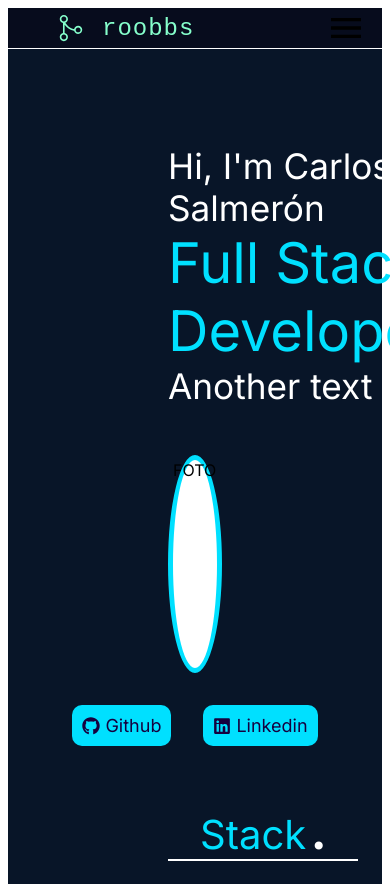
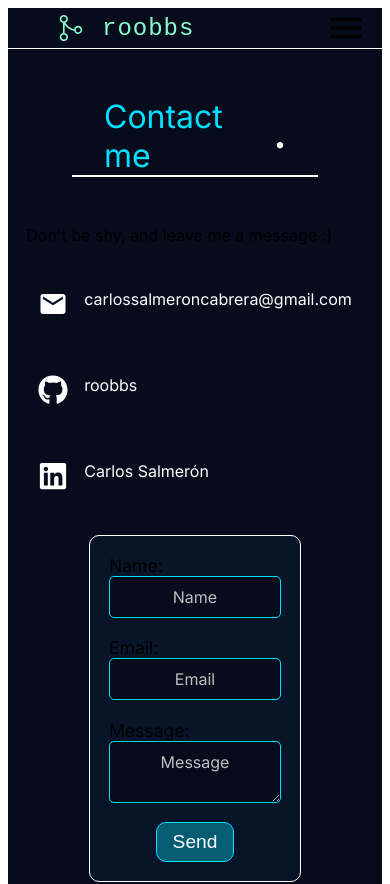
Before and after one commit to roobbs/info, a React (Vite) app: page / in a window 390 px wide. Shown: the top 884 px of the page. Built offline with nearby package versions, Linux system fonts and the light colour scheme; the HTML template or start-up script is replaced by a standard one.

Commit message:
Fixed contact section

```diff
--- a/src/App.jsx
+++ b/src/App.jsx
@@ -9,9 +9,9 @@ export default function App() {
   return (
     <>
       <Header />
-      <Home />
+      {/* <Home />
       <Projects />
-      <About />
+      <About /> */}
       <Contact />
     </>
   );
--- a/src/styles/Contact.css
+++ b/src/styles/Contact.css
@@ -1,5 +1,4 @@
 .contactSection {
-  /* height: 70vh; */
   background-color: #070c1d;
   display: flex;
   flex-direction: column;
@@ -113,4 +112,7 @@ button:hover {
     align-self: center;
     width: 70%;
   }
+  .info {
+    font-size: 1rem;
+  }
 }
--- a/src/styles/Title.css
+++ b/src/styles/Title.css
@@ -12,3 +12,8 @@
   color: white;
   font-weight: 900;
 }
+@media (max-width: 800px) {
+  .titleContainer {
+    font-size: 2rem;
+  }
+}
```
